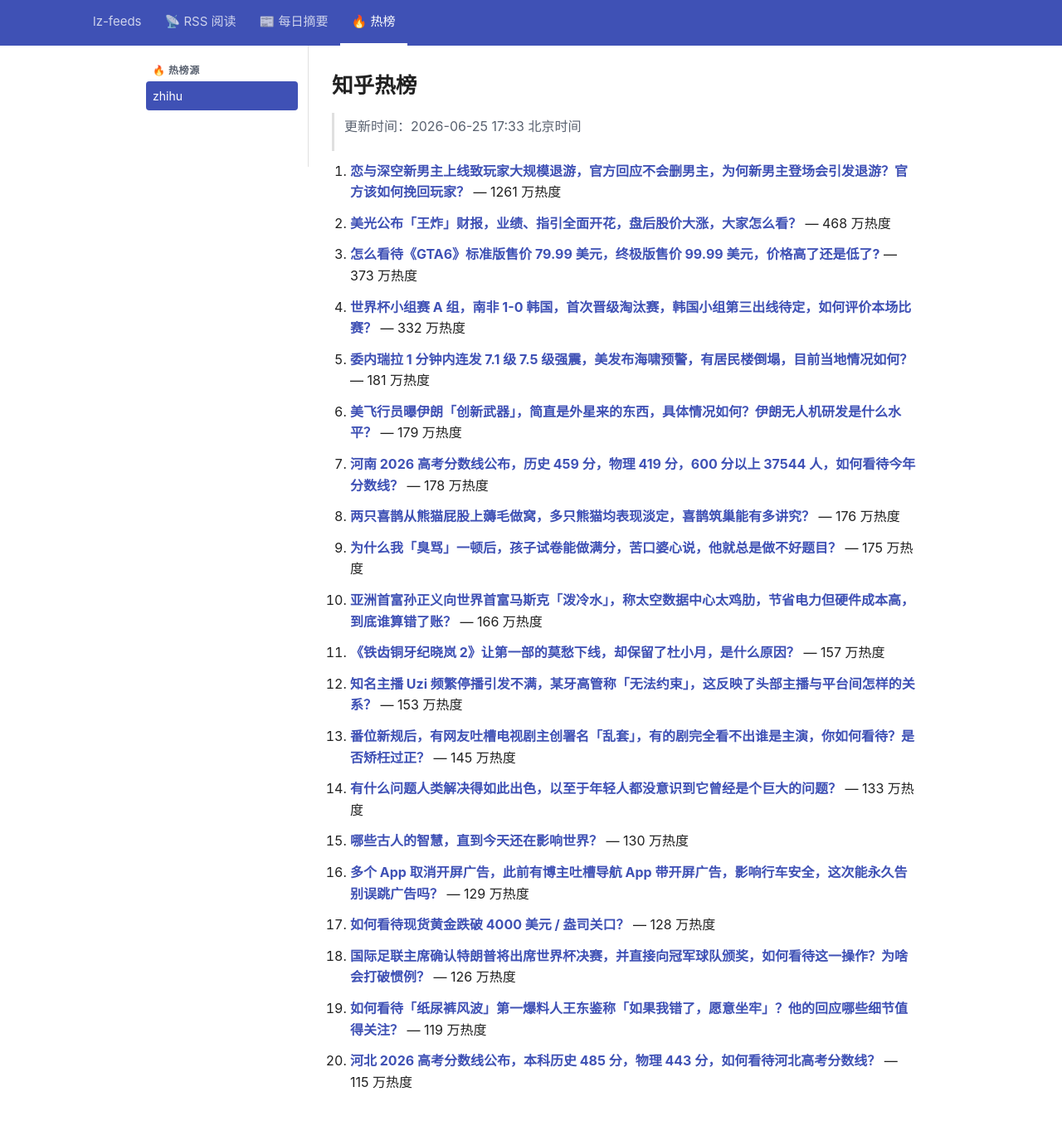
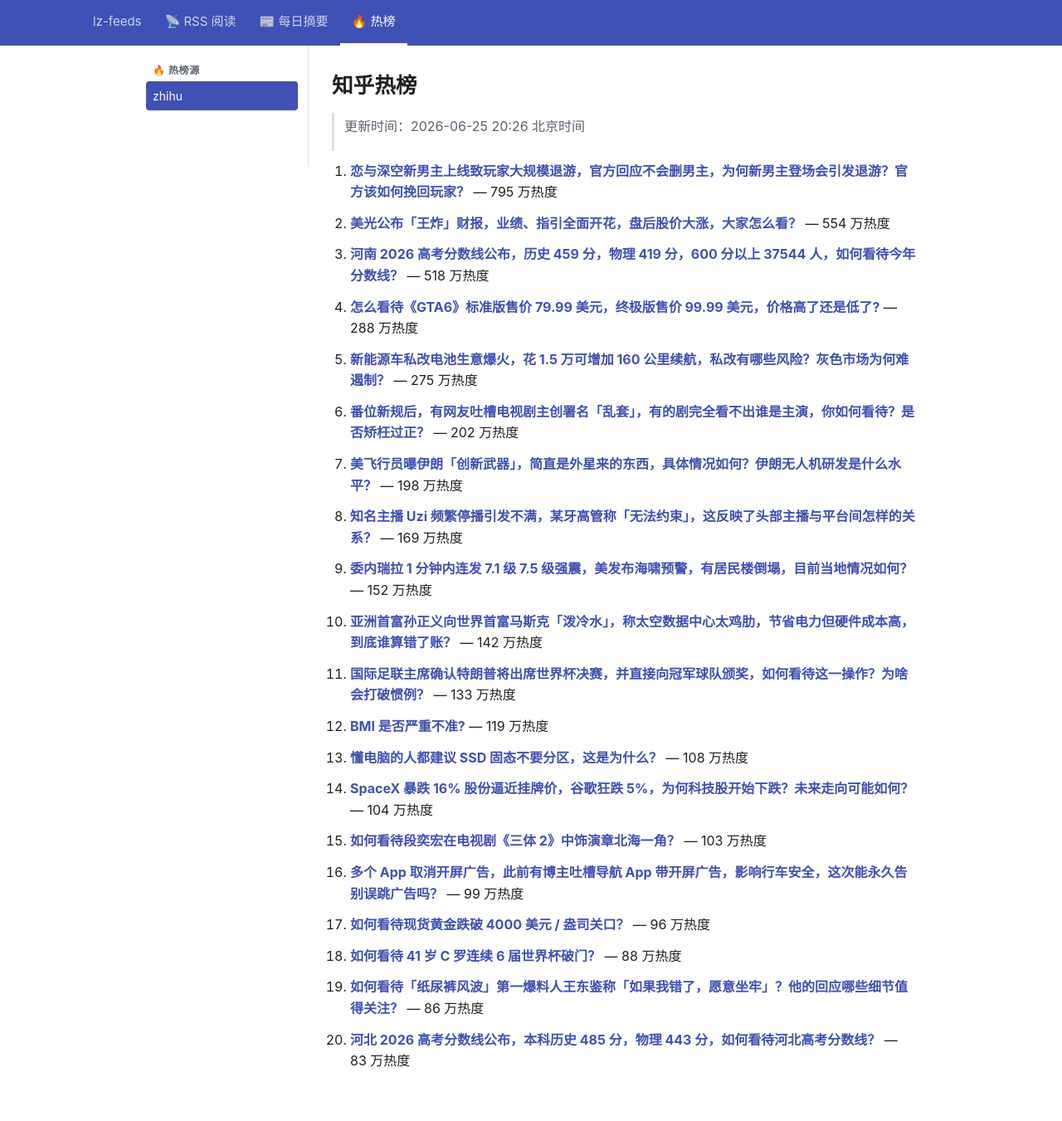
Before and after one commit to lizhang0101/lz-feeds, a Jekyll site: the page built from _hotlist/zhihu.md, in a window 1280 px wide and 1381 px high. Shown: the top 1351 px of the window at 83% size. Built offline with Jekyll 4.4.1, drawn with Linux system fonts in a browser that asks for light colours.

Commit message:
hotlist: 2026-06-25T12:26Z

```diff
--- a/_hotlist/zhihu.md
+++ b/_hotlist/zhihu.md
@@ -1,48 +1,48 @@
 ---
-updated: 2026-06-25 17:33 北京时间
+updated: 2026-06-25 20:26 北京时间
 count: 20
 ---
 
 # 知乎热榜
 
-> 更新时间：2026-06-25 17:33 北京时间
+> 更新时间：2026-06-25 20:26 北京时间
 
-1. **[恋与深空新男主上线致玩家大规模退游，官方回应不会删男主，为何新男主登场会引发退游？官方该如何挽回玩家？](https://www.zhihu.com/question/2052718434220073058)** — 1261 万热度
+1. **[恋与深空新男主上线致玩家大规模退游，官方回应不会删男主，为何新男主登场会引发退游？官方该如何挽回玩家？](https://www.zhihu.com/question/2052718434220073058)** — 795 万热度
 
-2. **[美光公布「王炸」财报，业绩、指引全面开花，盘后股价大涨，大家怎么看？](https://www.zhihu.com/question/2053379063864209458)** — 468 万热度
+2. **[美光公布「王炸」财报，业绩、指引全面开花，盘后股价大涨，大家怎么看？](https://www.zhihu.com/question/2053379063864209458)** — 554 万热度
 
-3. **[怎么看待《GTA6》标准版售价 79.99 美元，终极版售价 99.99 美元，价格高了还是低了?](https://www.zhihu.com/question/2053231216510374205)** — 373 万热度
+3. **[河南 2026 高考分数线公布，历史 459 分，物理 419 分，600 分以上 37544 人，如何看待今年分数线？](https://www.zhihu.com/question/2053210118947169394)** — 518 万热度
 
-4. **[世界杯小组赛 A 组，南非 1-0 韩国，首次晋级淘汰赛，韩国小组第三出线待定，如何评价本场比赛？](https://www.zhihu.com/question/2053071920468439136)** — 332 万热度
+4. **[怎么看待《GTA6》标准版售价 79.99 美元，终极版售价 99.99 美元，价格高了还是低了?](https://www.zhihu.com/question/2053231216510374205)** — 288 万热度
 
-5. **[委内瑞拉 1 分钟内连发 7.1 级 7.5 级强震，美发布海啸预警，有居民楼倒塌，目前当地情况如何？](https://www.zhihu.com/question/2053380936624862329)** — 181 万热度
+5. **[新能源车私改电池生意爆火，花 1.5 万可增加 160 公里续航，私改有哪些风险？灰色市场为何难遏制？](https://www.zhihu.com/question/2053114654025408783)** — 275 万热度
 
-6. **[美飞行员曝伊朗「创新武器」，简直是外星来的东西，具体情况如何？伊朗无人机研发是什么水平？](https://www.zhihu.com/question/2053109056487822677)** — 179 万热度
+6. **[番位新规后，有网友吐槽电视剧主创署名「乱套」，有的剧完全看不出谁是主演，你如何看待？是否矫枉过正？](https://www.zhihu.com/question/2053170345960367595)** — 202 万热度
 
-7. **[河南 2026 高考分数线公布，历史 459 分，物理 419 分，600 分以上 37544 人，如何看待今年分数线？](https://www.zhihu.com/question/2053210118947169394)** — 178 万热度
+7. **[美飞行员曝伊朗「创新武器」，简直是外星来的东西，具体情况如何？伊朗无人机研发是什么水平？](https://www.zhihu.com/question/2053109056487822677)** — 198 万热度
 
-8. **[两只喜鹊从熊猫屁股上薅毛做窝，多只熊猫均表现淡定，喜鹊筑巢能有多讲究？](https://www.zhihu.com/question/2012078023449473507)** — 176 万热度
+8. **[知名主播 Uzi 频繁停播引发不满，某牙高管称「无法约束」，这反映了头部主播与平台间怎样的关系？](https://www.zhihu.com/question/2053173382947125152)** — 169 万热度
 
-9. **[为什么我「臭骂」一顿后，孩子试卷能做满分，苦口婆心说，他就总是做不好题目？](https://www.zhihu.com/question/2047977343487042462)** — 175 万热度
+9. **[委内瑞拉 1 分钟内连发 7.1 级 7.5 级强震，美发布海啸预警，有居民楼倒塌，目前当地情况如何？](https://www.zhihu.com/question/2053380936624862329)** — 152 万热度
 
-10. **[亚洲首富孙正义向世界首富马斯克「泼冷水」，称太空数据中心太鸡肋，节省电力但硬件成本高，到底谁算错了账？](https://www.zhihu.com/question/2053101121611289066)** — 166 万热度
+10. **[亚洲首富孙正义向世界首富马斯克「泼冷水」，称太空数据中心太鸡肋，节省电力但硬件成本高，到底谁算错了账？](https://www.zhihu.com/question/2053101121611289066)** — 142 万热度
 
-11. **[《铁齿铜牙纪晓岚 2》让第一部的莫愁下线，却保留了杜小月，是什么原因？](https://www.zhihu.com/question/2036729489602909706)** — 157 万热度
+11. **[国际足联主席确认特朗普将出席世界杯决赛，并直接向冠军球队颁奖，如何看待这一操作？为啥会打破惯例？](https://www.zhihu.com/question/2053130730595791572)** — 133 万热度
 
-12. **[知名主播 Uzi 频繁停播引发不满，某牙高管称「无法约束」，这反映了头部主播与平台间怎样的关系？](https://www.zhihu.com/question/2053173382947125152)** — 153 万热度
+12. **[BMI 是否严重不准?](https://www.zhihu.com/question/382887507)** — 119 万热度
 
-13. **[番位新规后，有网友吐槽电视剧主创署名「乱套」，有的剧完全看不出谁是主演，你如何看待？是否矫枉过正？](https://www.zhihu.com/question/2053170345960367595)** — 145 万热度
+13. **[懂电脑的人都建议 SSD 固态不要分区，这是为什么？](https://www.zhihu.com/question/4012173870)** — 108 万热度
 
-14. **[有什么问题人类解决得如此出色，以至于年轻人都没意识到它曾经是个巨大的问题？](https://www.zhihu.com/question/2050921459896292227)** — 133 万热度
+14. **[SpaceX 暴跌 16% 股份逼近挂牌价，谷歌狂跌 5%，为何科技股开始下跌？未来走向可能如何？](https://www.zhihu.com/question/2053015352347293676)** — 104 万热度
 
-15. **[哪些古人的智慧，直到今天还在影响世界？](https://www.zhihu.com/question/2047738930318021645)** — 130 万热度
+15. **[如何看待段奕宏在电视剧《三体 2》中饰演章北海一角？](https://www.zhihu.com/question/2053302352527073540)** — 103 万热度
 
-16. **[多个 App 取消开屏广告，此前有博主吐槽导航 App 带开屏广告，影响行车安全，这次能永久告别误跳广告吗？](https://www.zhihu.com/question/2052899776518153786)** — 129 万热度
+16. **[多个 App 取消开屏广告，此前有博主吐槽导航 App 带开屏广告，影响行车安全，这次能永久告别误跳广告吗？](https://www.zhihu.com/question/2052899776518153786)** — 99 万热度
 
-17. **[如何看待现货黄金跌破 4000 美元 / 盎司关口？](https://www.zhihu.com/question/2053415711725151834)** — 128 万热度
+17. **[如何看待现货黄金跌破 4000 美元 / 盎司关口？](https://www.zhihu.com/question/2053415711725151834)** — 96 万热度
 
-18. **[国际足联主席确认特朗普将出席世界杯决赛，并直接向冠军球队颁奖，如何看待这一操作？为啥会打破惯例？](https://www.zhihu.com/question/2053130730595791572)** — 126 万热度
+18. **[如何看待 41 岁 C 罗连续 6 届世界杯破门？](https://www.zhihu.com/question/2052995898750277054)** — 88 万热度
 
-19. **[如何看待「纸尿裤风波」第一爆料人王东鉴称「如果我错了，愿意坐牢」？他的回应哪些细节值得关注？](https://www.zhihu.com/question/2053024443736090452)** — 119 万热度
+19. **[如何看待「纸尿裤风波」第一爆料人王东鉴称「如果我错了，愿意坐牢」？他的回应哪些细节值得关注？](https://www.zhihu.com/question/2053024443736090452)** — 86 万热度
 
-20. **[河北 2026 高考分数线公布，本科历史 485 分，物理 443 分，如何看待河北高考分数线？](https://www.zhihu.com/question/2053125913840022462)** — 115 万热度
+20. **[河北 2026 高考分数线公布，本科历史 485 分，物理 443 分，如何看待河北高考分数线？](https://www.zhihu.com/question/2053125913840022462)** — 83 万热度
```
